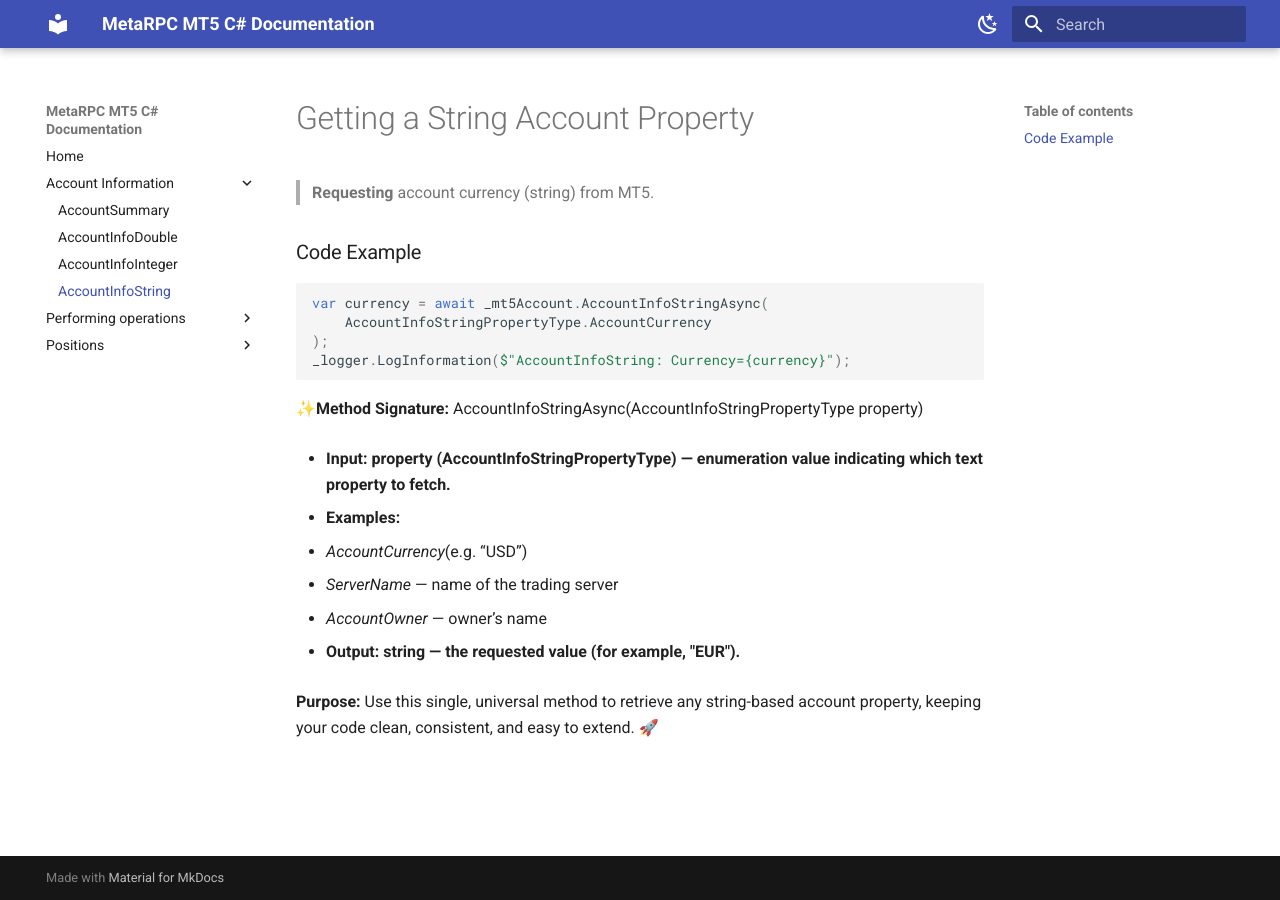
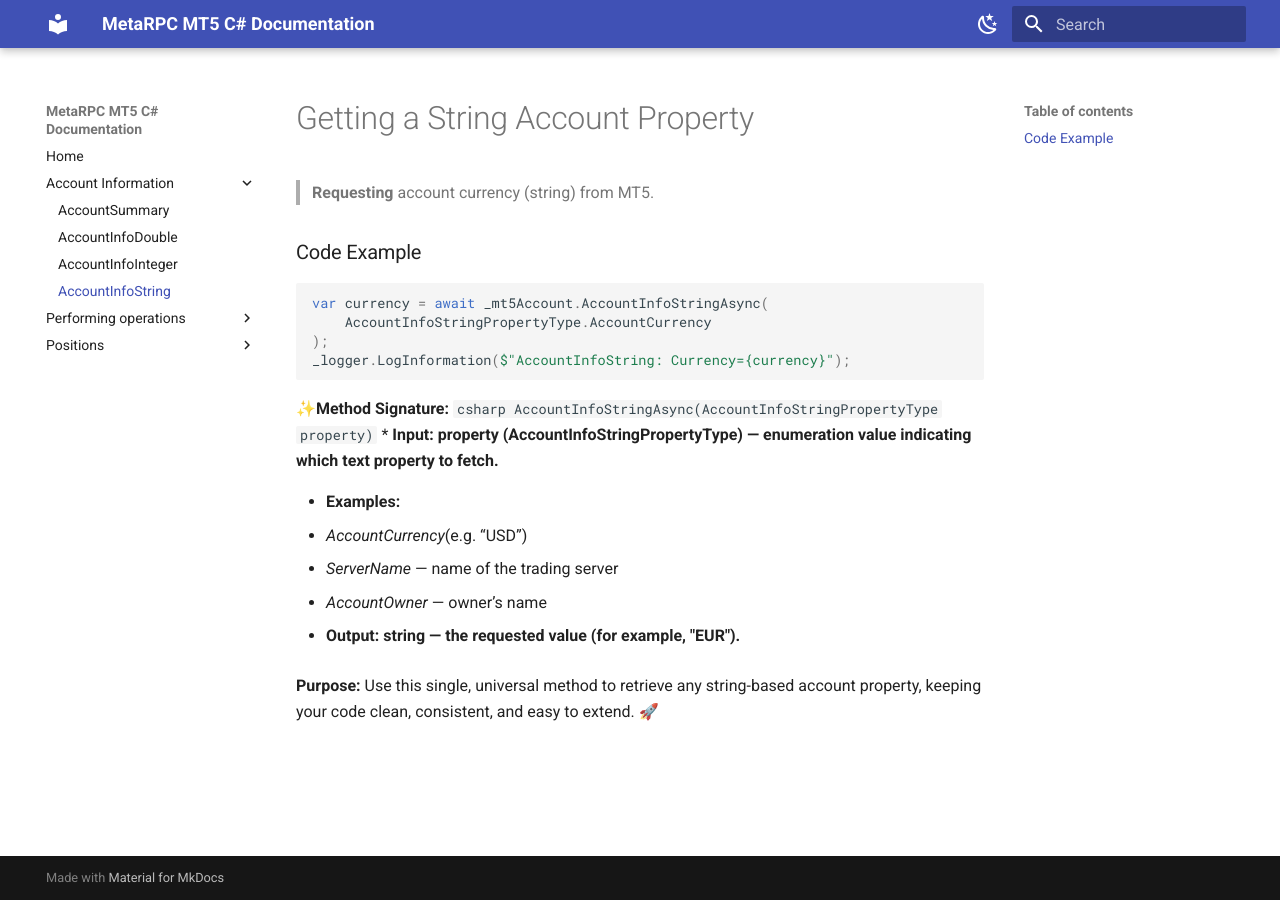
Before and after one commit to MetaRPC/CSharpMT5, an MkDocs documentation site: the page built from docs/account/AccountInfoString.md, in a window 1280 px wide. Built offline with MkDocs 1.6.1 and Material for MkDocs 9.7.7, drawn with Linux system fonts in a browser that asks for light colours.

Commit message:
Update AccountInfoString.md

````diff
--- a/docs/account/AccountInfoString.md
+++ b/docs/account/AccountInfoString.md
@@ -10,8 +10,11 @@ var currency = await _mt5Account.AccountInfoStringAsync(
 );
 _logger.LogInformation($"AccountInfoString: Currency={currency}");
 ```
-✨**Method Signature:** AccountInfoStringAsync(AccountInfoStringPropertyType property)
 
+✨**Method Signature:**
+ ```csharp
+AccountInfoStringAsync(AccountInfoStringPropertyType property)
+ ```
 * **Input: property (AccountInfoStringPropertyType) — enumeration value indicating which text property to fetch.**
 
 * **Examples:**
````
